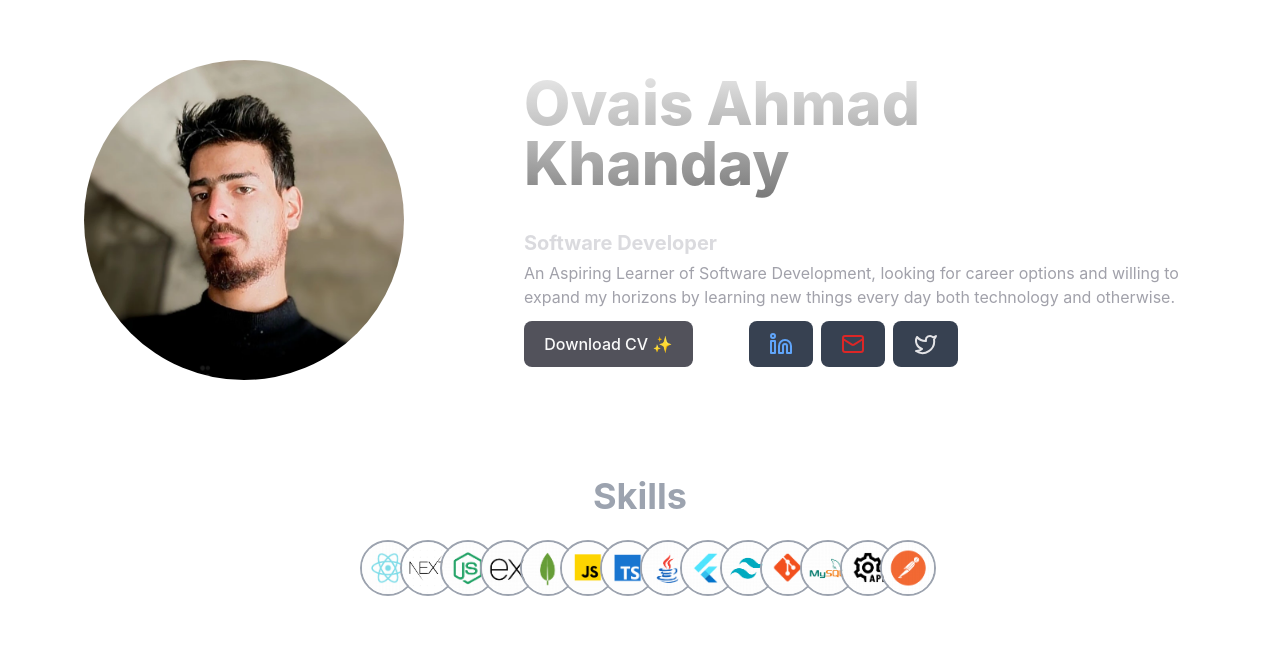
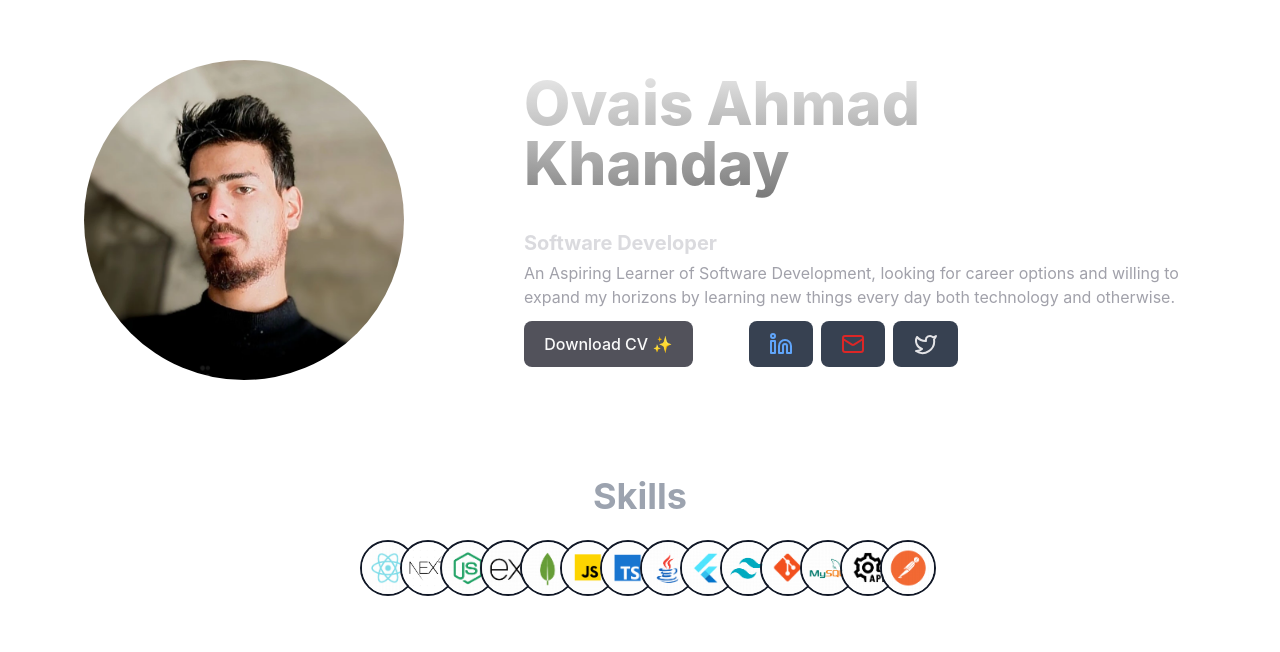
Before and after one commit to OvaisKhanday/portfolio, a React (Vite) app: page / in a window 1280 px wide. Shown: the part 148-800 px from the top of the page. Built offline with nearby package versions, Linux system fonts and the light colour scheme.

Commit message:
change border color of skill-badges

```diff
--- a/src/components/ui/AnimatedTooltip.tsx
+++ b/src/components/ui/AnimatedTooltip.tsx
@@ -62,7 +62,7 @@ export const AnimatedTooltip = ({ items }: { items: AnimatedTooltipItemType[] })
             width={100}
             src={item.image}
             alt={item.name}
-            className='object-cover !m-0 !p-0 object-top rounded-full h-14 w-14 border-2 group-hover:scale-105 group-hover:z-30 border-gray-400  relative transition duration-500'
+            className='object-cover !m-0 !p-0 object-top rounded-full h-14 w-14 border-2 group-hover:scale-105 group-hover:z-30 border-gray-900  relative transition duration-500'
           />
         </div>
       ))}
```
